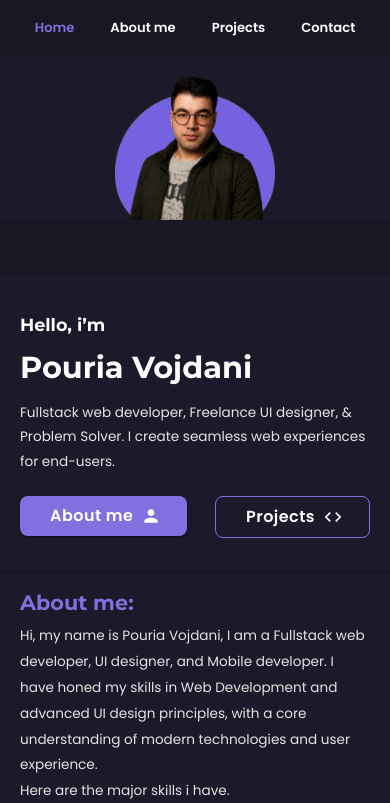
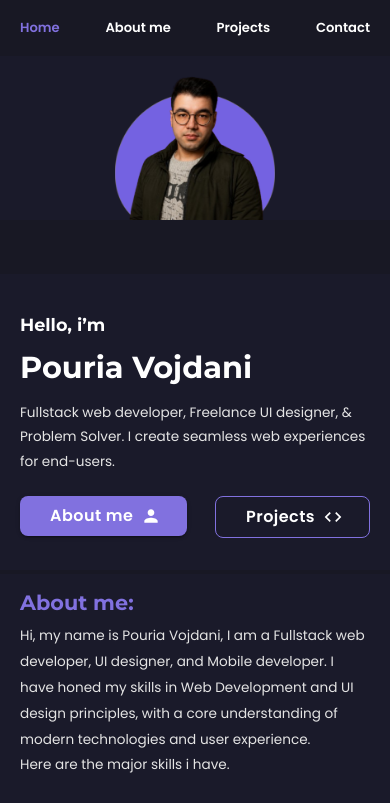
Before and after one commit to pouriavj/pouria-portfolio, a Next.js app: page / in a window 390 px wide. Shown: the top 803 px of the page. Built offline with nearby package versions, Linux system fonts and the light colour scheme; what @mui/material-nextjs would draw is missing.

Commit message:
Fix Responsive Mobile Header

```diff
--- a/src/app/globals.css
+++ b/src/app/globals.css
@@ -922,23 +922,26 @@ header,
   }
 
   /* Header */
-
+   header h1 {
+    display: none;
+  }
   header {
     height: auto;
+    width: 100%;
     padding-top: 18px;
     padding-bottom: 18px;
-
+    justify-content: flex-start;
+    align-items: flex-start;
     flex-direction: column;
     gap: 18px;
   }
-  header h1 {
-    display: none;
-  }
+
 
   header nav {
+    width: 100%;
     gap: 36px;
     flex-wrap: wrap;
-    justify-content: center;
+    justify-content: space-between;
   }
 
   header nav a {
--- a/src/components/About.tsx
+++ b/src/components/About.tsx
@@ -9,7 +9,7 @@ export default function About() {
       <h2 className="about-heading">About me:</h2>
 
       <p className="about-text">
-        Hi, my name is Pouria Vojdani, I am a Fullstack web developer, UI designer, and Mobile developer. I have honed my skills in Web Development and advanced UI design principles, with a core understanding of modern technologies and user experience.
+        Hi, my name is Pouria Vojdani, I am a Fullstack web developer, UI designer, and Mobile developer. I have honed my skills in Web Development and UI design principles, with a core understanding of modern technologies and user experience.
         <br />
         Here are the major skills i have.
       </p>
```
